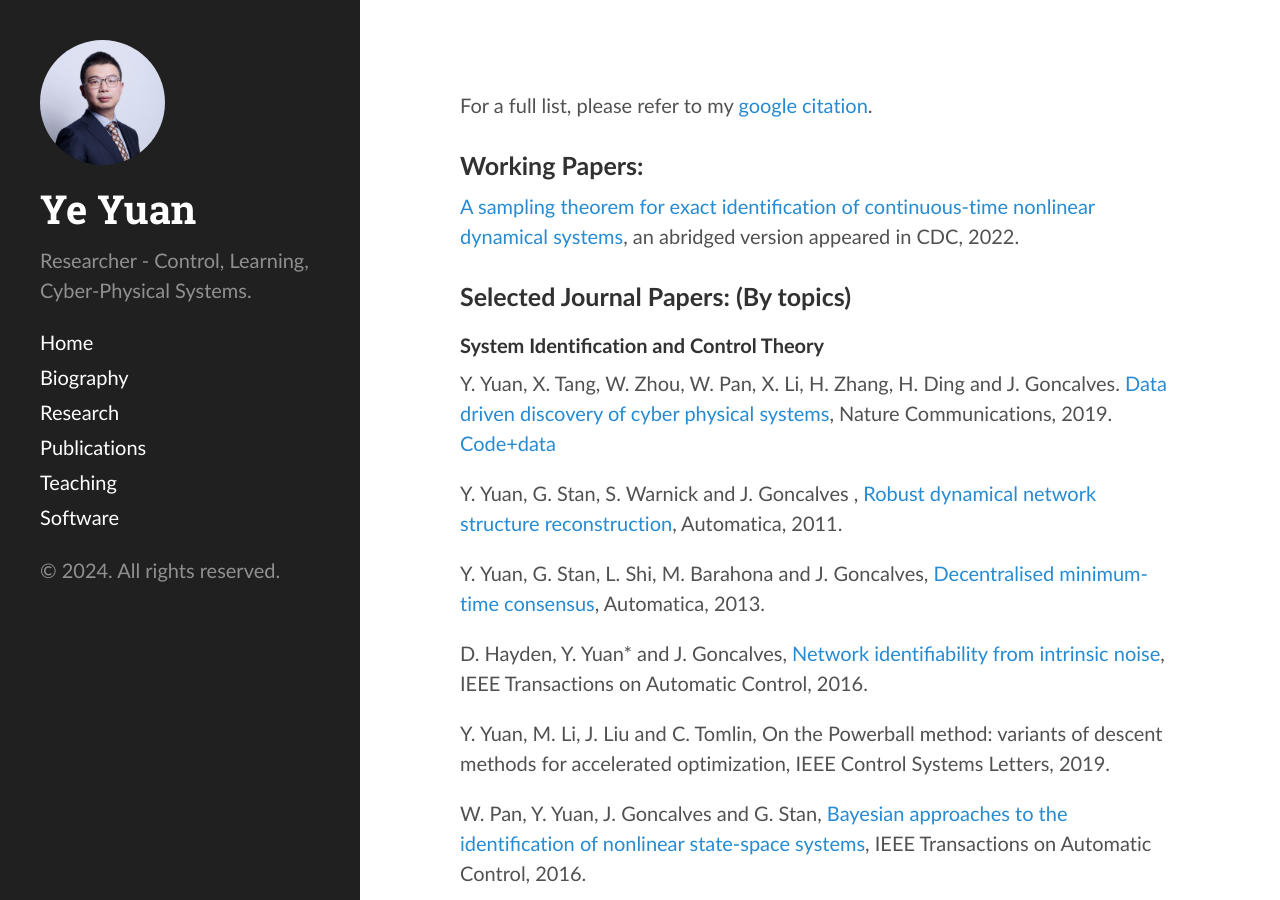
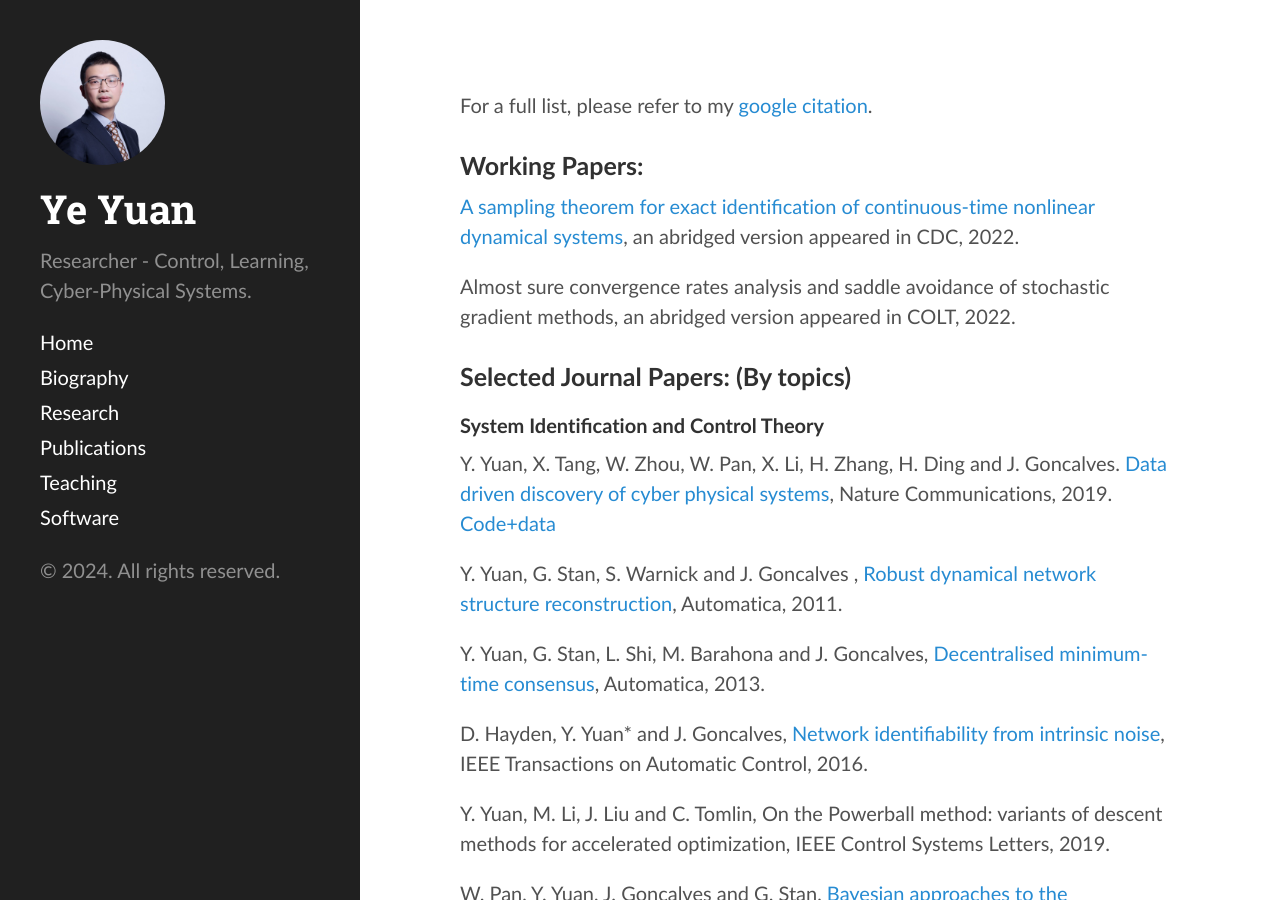
Before and after one commit to yy311/yy311.github.io, a Jekyll site: the page built from publication.md, in a window 1280 px wide and 900 px high. Built offline with Jekyll 4.4.1, drawn with Linux system fonts in a browser that asks for light colours.

Commit message:
Update publication.md

```diff
--- a/publication.md
+++ b/publication.md
@@ -7,6 +7,8 @@ For a full list, please refer to my [google citation](https://scholar.google.co.
 <h3>Working Papers: </h3>
 
 [A sampling theorem for exact identification of continuous-time nonlinear dynamical systems](https://arxiv.org/abs/2204.14021), an abridged version appeared in CDC, 2022.
+
+Almost sure convergence rates analysis and saddle avoidance of stochastic gradient methods, an abridged version appeared in COLT, 2022.
 
 <h3>Selected Journal Papers: (By topics)</h3>
 
```
